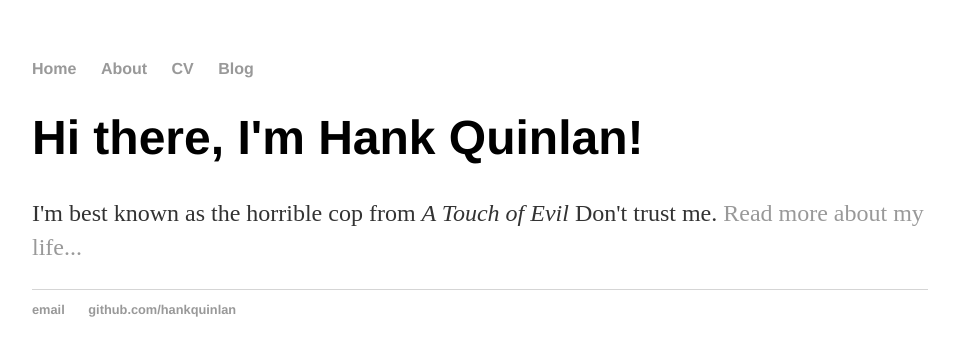
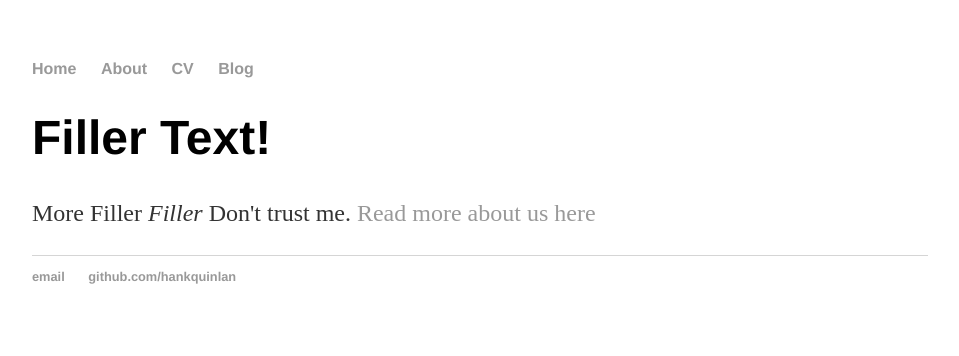
Before and after one commit to SmartSnipe/SmartSnipe.github.io, a Jekyll site: the page built from index.html, in a window 1280 px wide. Shown: the top 356 px of the page, without its empty margins (160-1119 px from the left). Built offline with Jekyll 4.4.1, drawn with Linux system fonts in a browser that asks for light colours.

Commit message:
Update index.html

```diff
--- a/index.html
+++ b/index.html
@@ -1,8 +1,8 @@
 ---
 layout: default
-title: Hank Quinlan, Horrible Cop
+title: SmartSnipe
 ---
 <div class="blurb">
-	<h1>Hi there, I'm Hank Quinlan!</h1>
-	<p>I'm best known as the horrible cop from <em>A Touch of Evil</em> Don't trust me. <a href="/about">Read more about my life...</a></p>
+	<h1>Filler Text!</h1>
+	<p>More Filler <em>Filler</em> Don't trust me. <a href="/about">Read more about us here</a></p>
 </div><!-- /.blurb -->
```
